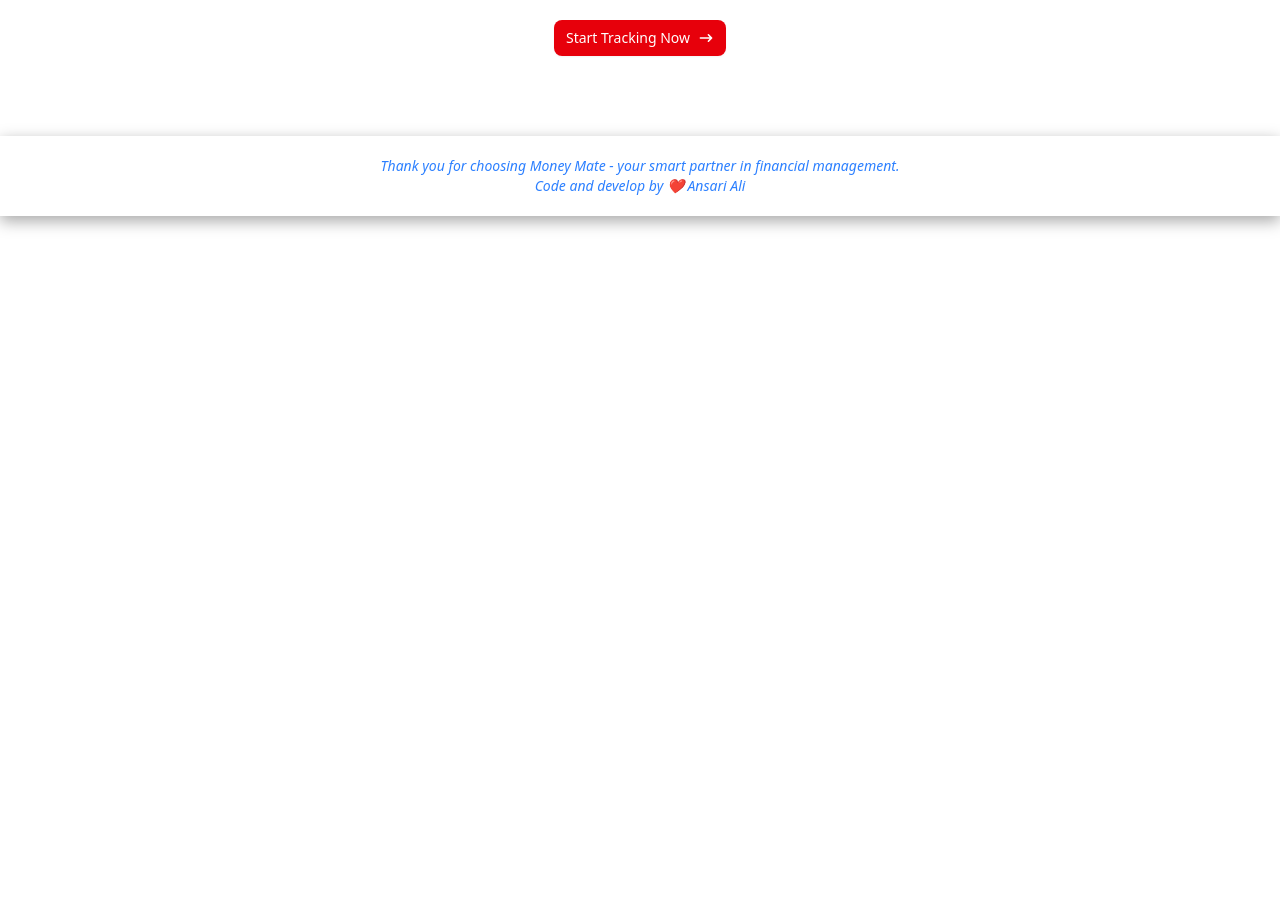
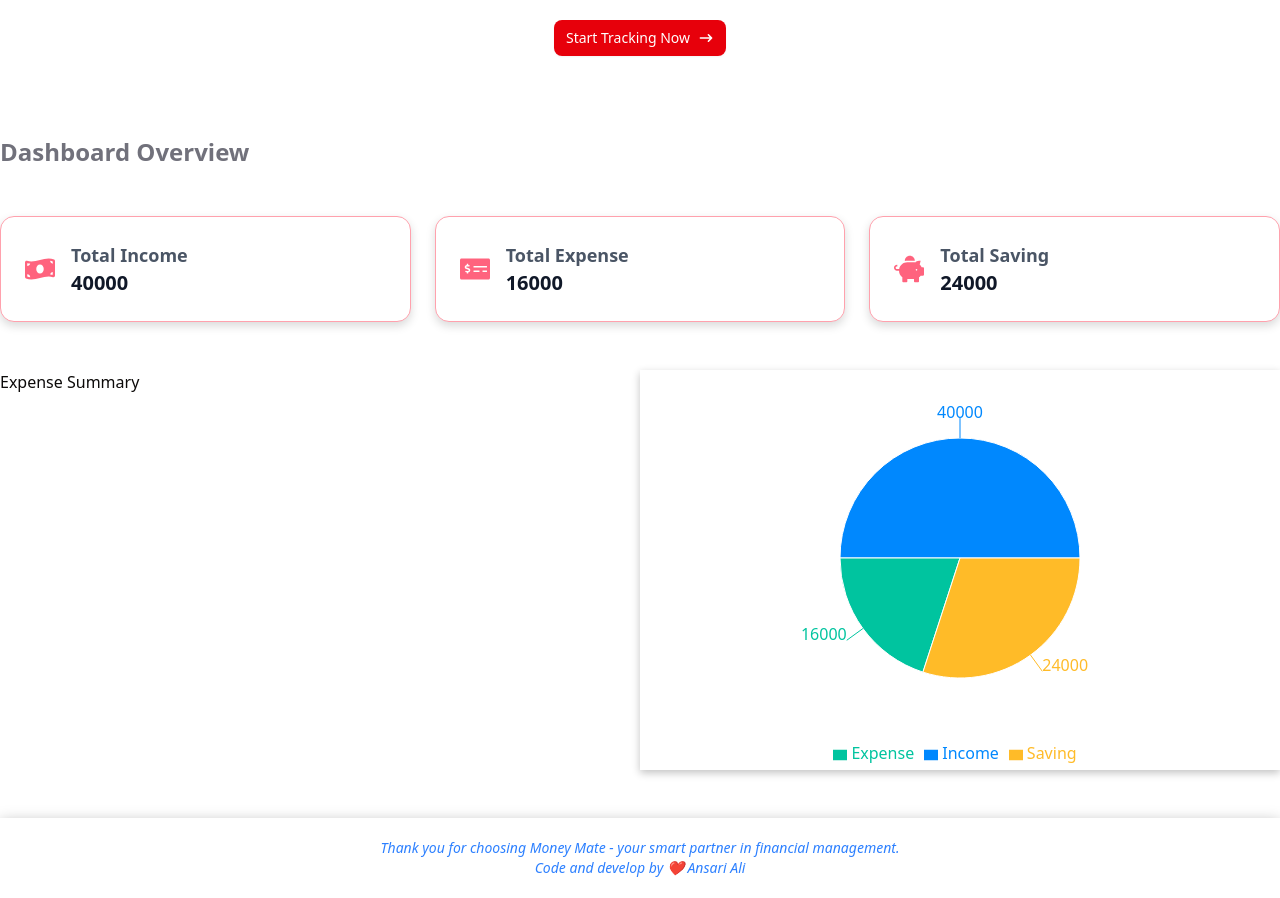
Before and after one commit to ansariali-merndev/NextjsMoneyMate, a Next.js app: page / in a window 1280 px wide. Shown: the part 340-1238 px from the top of the page. Before the commit the page ends 800 px from the top, so only its background shows below. Built offline with nearby package versions, Linux system fonts and the light colour scheme.

Commit message:
Completed with dashboard Section

```diff
--- a/app/(root)/(application)/dashboard/page.jsx
+++ b/app/(root)/(application)/dashboard/page.jsx
@@ -1,7 +1,16 @@
+import { DashboardCard } from "@/components/block/DashboardCard";
+import DashboardChart from "@/components/block/DashboardChart";
+import { Title } from "@/components/block/Title";
+
 export default function Dashboard() {
   return (
     <section>
-      <h2>Dashboard page</h2>
+      <Title title={"Dashboard Overview"} />
+      <DashboardCard />
+      <section className="grid grid-cols-1 md:grid-cols-2 my-12">
+        <div>Expense Summary</div>
+        <DashboardChart />
+      </section>
     </section>
   );
 }
--- a/app/(root)/(application)/layout.jsx
+++ b/app/(root)/(application)/layout.jsx
@@ -6,7 +6,7 @@ export default function BaseLayout({ children }) {
       <aside className="hidden md:block">
         <Aside />
       </aside>
-      {children}
+      <div className="w-full">{children}</div>
     </section>
   );
 }
--- a/app/(root)/layout.jsx
+++ b/app/(root)/layout.jsx
@@ -1,12 +1,13 @@
 import { Footer } from "@/components/block/Footer";
 import { Header } from "@/components/block/Header";
+import { UserProvider } from "@/context/UserContext";
 
 export default function ApplicationLayout({ children }) {
   return (
-    <>
+    <UserProvider>
       <Header />
       {children}
       <Footer />
-    </>
+    </UserProvider>
   );
 }
--- a/app/(root)/page.jsx
+++ b/app/(root)/page.jsx
@@ -1,9 +1,11 @@
 import { Button } from "@/components/ui/button";
 import Link from "next/link";
 import { HiArrowNarrowRight } from "react-icons/hi";
+import Dashboard from "./(application)/dashboard/page";
 
 export default function Home() {
   return (
+    <>
       <main className="flex flex-col justify-center items-center my-20">
         <h2 className="text-2xl md:text-4xl lg:text-6xl font-extrabold capitalize bg-gradient-to-r from-purple-600 via-pink-500 to-red-500 bg-clip-text text-transparent">
           Take control of your finances
@@ -22,5 +24,7 @@ export default function Home() {
           </Button>
         </Link>
       </main>
+      <Dashboard />
+    </>
   );
 }
--- /dev/null
+++ b/components/block/DashboardCard.jsx
@@ -0,0 +1,46 @@
+"use client";
+
+import { useUserContext } from "@/context/UserContext";
+import { FaMoneyBillWave, FaMoneyCheckAlt, FaPiggyBank } from "react-icons/fa";
+
+export const DashboardCard = () => {
+  const { totalIncome, totalExpense } = useUserContext();
+
+  const util = [
+    { label: "Total Income", value: totalIncome, icon: <FaMoneyBillWave /> },
+    { label: "Total Expense", value: totalExpense, icon: <FaMoneyCheckAlt /> },
+    {
+      label: "Total Saving",
+      value: totalIncome - totalExpense,
+      icon: <FaPiggyBank />,
+    },
+  ];
+
+  return (
+    <section className="grid grid-cols-1 lg:grid-cols-3 gap-6 ">
+      {util.map((item, index) => (
+        <Card item={item} key={index} />
+      ))}
+    </section>
+  );
+};
+
+const Card = ({ item }) => {
+  return (
+    <div
+      className="flex items-center gap-4 p-6 rounded-xl border border-rose-300 text-gray-700 bg-white shadow-md hover:shadow-lg transition-shadow duration-300"
+      style={{ boxShadow: "rgba(0, 0, 0, 0.15) 0px 4px 10px" }}
+    >
+      <div className="text-2xl md:text-3xl text-rose-400">{item.icon}</div>
+
+      <div className="flex flex-col">
+        <h2 className="text-md md:text-lg font-semibold text-gray-600">
+          {item.label}
+        </h2>
+        <p className="text-sm md:text-xl font-bold text-gray-900">
+          {item.value}
+        </p>
+      </div>
+    </div>
+  );
+};
--- /dev/null
+++ b/components/block/DashboardChart.jsx
@@ -0,0 +1,64 @@
+"use client";
+
+import { useUserContext } from "@/context/UserContext";
+import {
+  PieChart,
+  Pie,
+  Cell,
+  Tooltip,
+  Legend,
+  ResponsiveContainer,
+} from "recharts";
+
+export default function DashboardChart() {
+  const { totalIncome, totalExpense } = useUserContext();
+
+  const data = [
+    { name: "Income", amount: totalIncome },
+    { name: "Expense", amount: totalExpense },
+    { name: "Saving", amount: totalIncome - totalExpense },
+  ];
+
+  const COLORS = ["#0088FE", "#00C49F", "#FFBB28", "#FF8042"];
+
+  const isAllZero = data.every((item) => item.amount === 0);
+
+  return (
+    <div
+      className="w-full h-[400px]"
+      style={{
+        boxShadow: "rgba(0, 0, 0, 0.24) 0px 3px 8px",
+      }}
+    >
+      {isAllZero ? (
+        <div className="flex items-center justify-center h-full">
+          <h2 className="text-gray-600">Total Amount : 0</h2>
+        </div>
+      ) : (
+        <ResponsiveContainer>
+          <PieChart>
+            <Pie
+              data={data}
+              dataKey="amount"
+              nameKey="name"
+              cx="50%"
+              cy="50%"
+              outerRadius={120}
+              fill="#8884d8"
+              label
+            >
+              {data.map((_, index) => (
+                <Cell
+                  key={`cell-${index}`}
+                  fill={COLORS[index % COLORS.length]}
+                />
+              ))}
+            </Pie>
+            <Tooltip />
+            <Legend />
+          </PieChart>
+        </ResponsiveContainer>
+      )}
+    </div>
+  );
+}
--- /dev/null
+++ b/components/block/Title.jsx
@@ -0,0 +1,7 @@
+export const Title = ({ title }) => {
+  return (
+    <h2 className="text-2xl capitalize font-semibold text-zinc-500 my-12">
+      {title}
+    </h2>
+  );
+};
--- /dev/null
+++ b/context/UserContext.jsx
@@ -0,0 +1,21 @@
+"use client";
+
+import { createContext, useContext, useState } from "react";
+
+const UserContext = createContext();
+
+export const UserProvider = ({ children }) => {
+  const [totalIncome, setTotalIncome] = useState(40000);
+  const [totalExpense, setTotalExpense] = useState(16000);
+
+  const value = {
+    totalIncome,
+    totalExpense,
+  };
+
+  return <UserContext.Provider value={value}>{children}</UserContext.Provider>;
+};
+
+export const useUserContext = () => {
+  return useContext(UserContext);
+};
--- a/package.json
+++ b/package.json
@@ -22,6 +22,7 @@
     "react": "19.1.0",
     "react-dom": "19.1.0",
     "react-icons": "^5.5.0",
+    "recharts": "^3.1.2",
     "sweetalert2": "^11.22.2",
     "tailwind-merge": "^3.3.1",
     "zod": "^4.0.14"
```
Also changed, not shown: 2 other files (tests, documents, lock files or other folders). Lines whose indentation alone changed are shown as unchanged.
